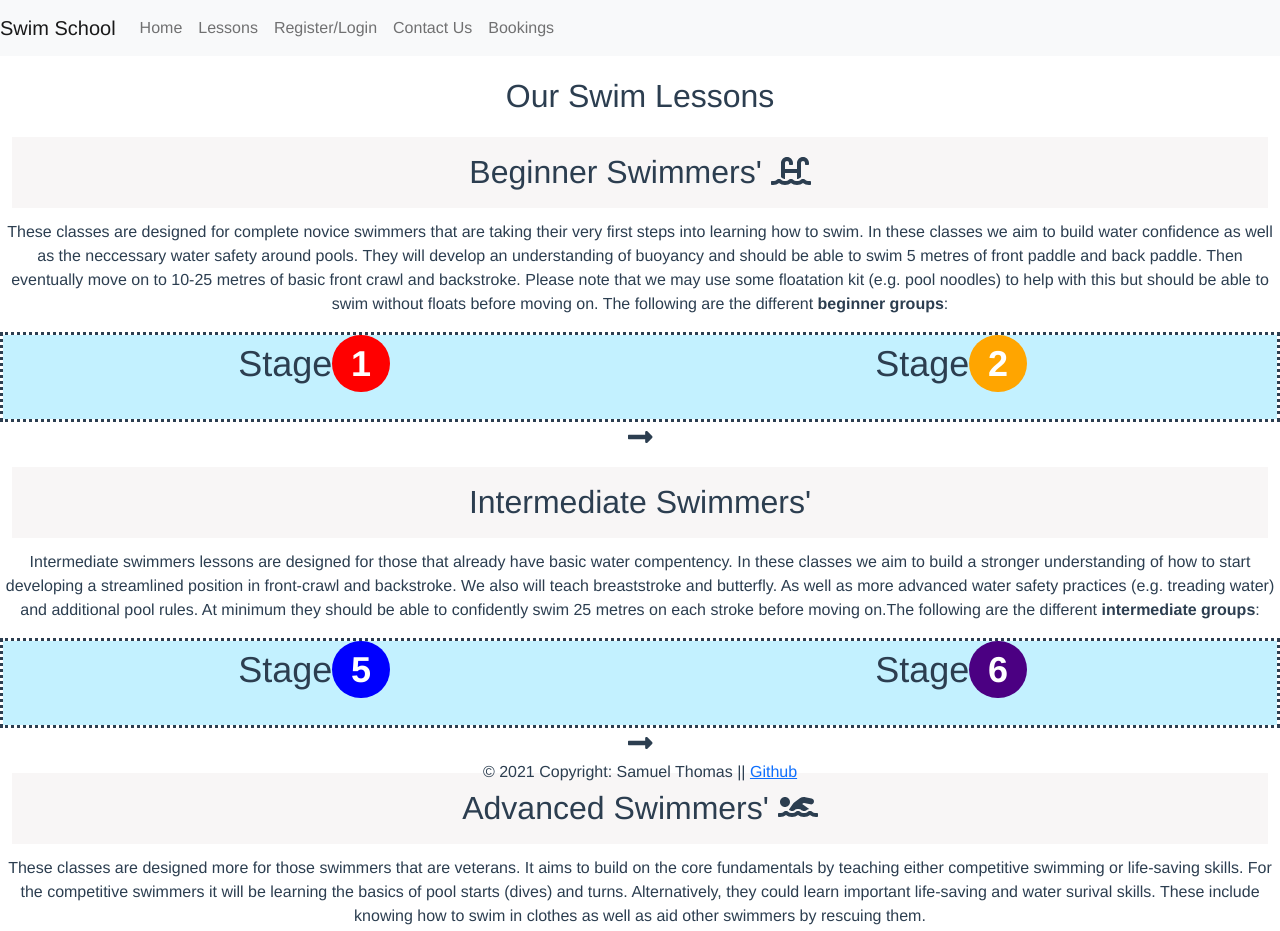
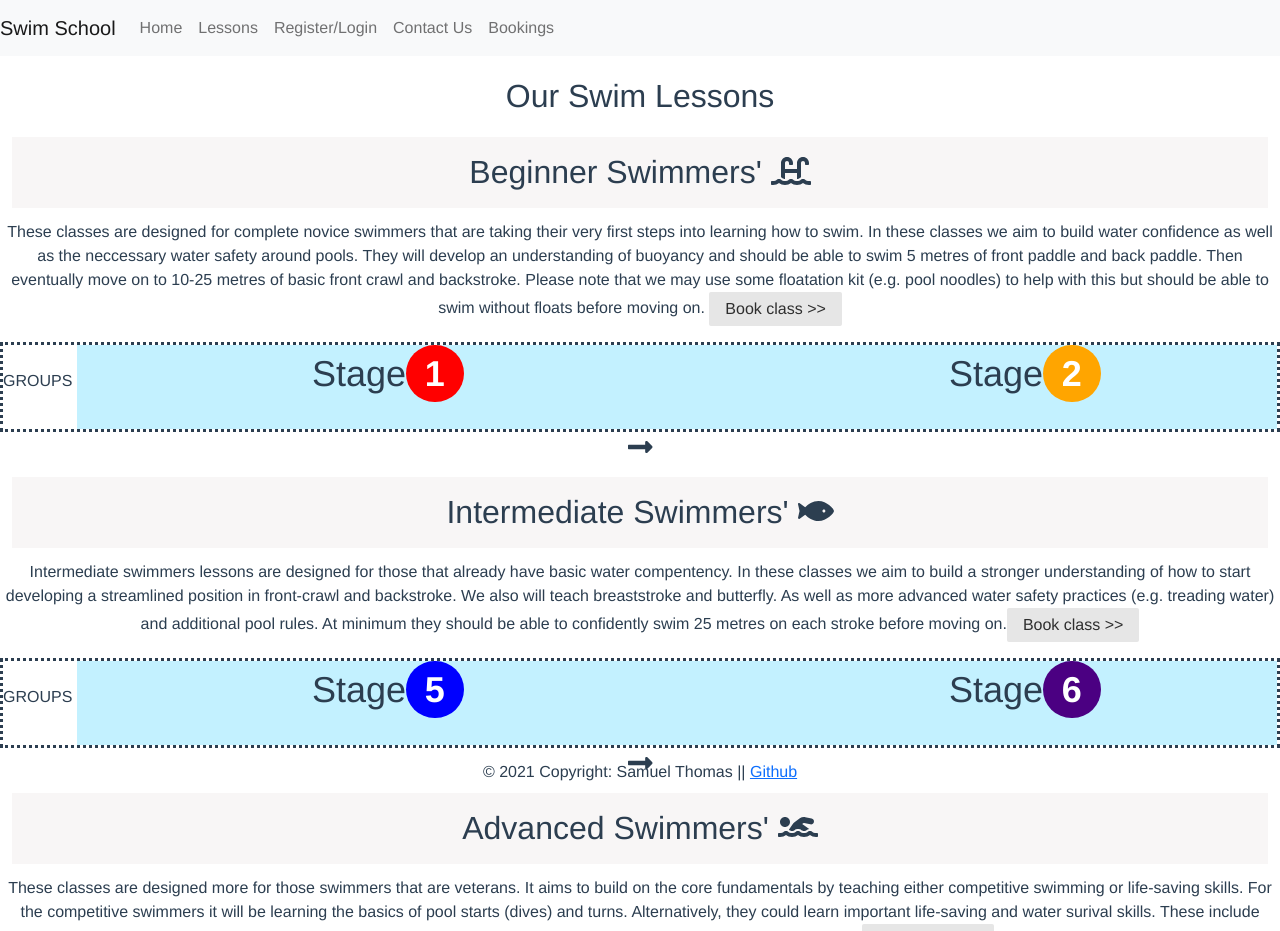
Before and after one commit to sammytvfx/creative-project, a Vue app in the folder front-end/: page /Lessons in a window 1280 px wide. Shown: the top 931 px of the page. Built offline with nearby package versions, Linux system fonts and the light colour scheme.

Commit message:
modifications to lessons page

```diff
--- a/front-end/src/main.js
+++ b/front-end/src/main.js
@@ -17,11 +17,11 @@ import {
   faEnvelope,
   faMapMarker,
   faSwimmingPool,
-  faArrowRight,
   faLongArrowAltRight,
+  faFish,
 } from "@fortawesome/free-solid-svg-icons";
 
-library.add(faSwimmer, faPhone, faEnvelope, faMapMarker, faSwimmingPool, faLongArrowAltRight);
+library.add(faSwimmer, faPhone, faEnvelope, faMapMarker, faSwimmingPool, faLongArrowAltRight, faFish);
 
 
 new Vue({
--- a/front-end/src/views/Lessons.vue
+++ b/front-end/src/views/Lessons.vue
@@ -10,9 +10,10 @@
       to swim 5 metres of front paddle and back paddle. Then eventually move on
       to 10-25 metres of basic front crawl and backstroke. Please note that we
       may use some floatation kit (e.g. pool noodles) to help with this but
-      should be able to swim without floats before moving on. The following are the different <strong>beginner groups</strong>:
+      should be able to swim without floats before moving on. <router-link to="/Bookings"><button class="pure-button"> Book class >></button></router-link>
     </p>
       <ul id="groups">
+        GROUPS
           <li>Stage<span class="red">1</span></li>
           <li>Stage<span class="orange">2</span></li>
           <li>Stage<span class="yellow">3</span></li>
@@ -21,7 +22,7 @@
 
       <h3><font-awesome-icon icon="long-arrow-alt-right"> </font-awesome-icon></h3>
 
-    <h2> Intermediate Swimmers'</h2>
+    <h2> Intermediate Swimmers' <font-awesome-icon icon="fish"> </font-awesome-icon></h2>
     <p>
       Intermediate swimmers lessons are designed for those that already have
       basic water compentency. In these classes we aim to build a stronger
@@ -29,9 +30,10 @@
       front-crawl and backstroke. We also will teach breaststroke and butterfly.
       As well as more advanced water safety practices (e.g. treading water) and
       additional pool rules. At minimum they should be able to confidently swim
-      25 metres on each stroke before moving on.The following are the different <strong>intermediate groups</strong>:
+      25 metres on each stroke before moving on.<router-link to="/Bookings"><button class="pure-button"> Book class >></button></router-link>
     </p>
       <ul id="groups">
+        GROUPS
           <li>Stage<span class="blue">5</span></li>
           <li>Stage<span class="indigo">6</span></li>
           <li>Stage<span class="violet">7</span></li>
@@ -46,10 +48,11 @@
       swimming or life-saving skills. For the competitive swimmers it will be
       learning the basics of pool starts (dives) and turns. Alternatively, they could learn important
       life-saving and water surival skills. These include knowing how to swim in clothes as well as aid other
-      swimmers by rescuing them.
+      swimmers by rescuing them. <router-link to="/Bookings"><button class="pure-button"> Book class >></button></router-link>
     </p>
 
-          <ul id="groups">
+      <ul id="groups">
+        GROUPS
           <li>Stage<span class="grey">8</span></li>
           <li>Stage<span class="grey">9</span></li>
           <li>Stage<span class="grey">10</span></li>
```
